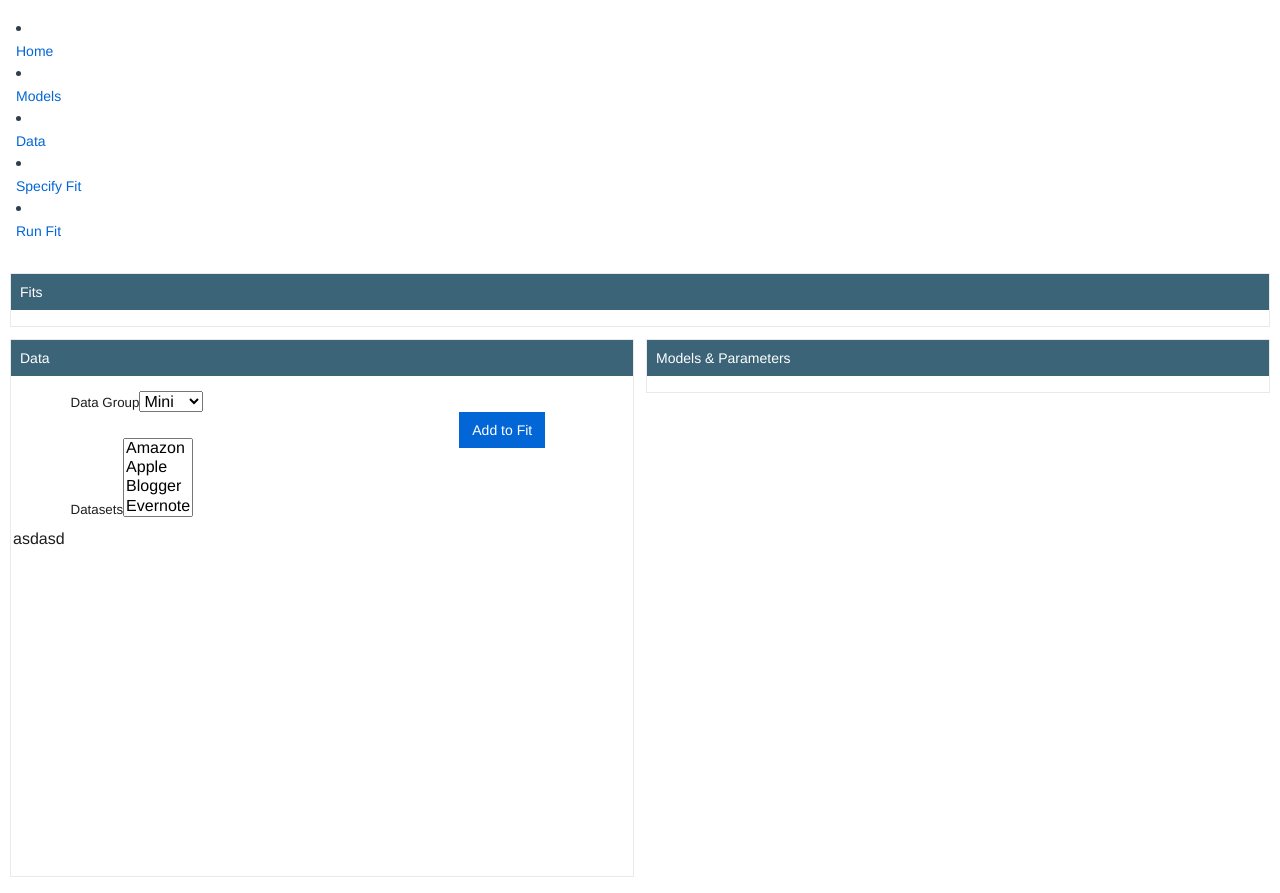
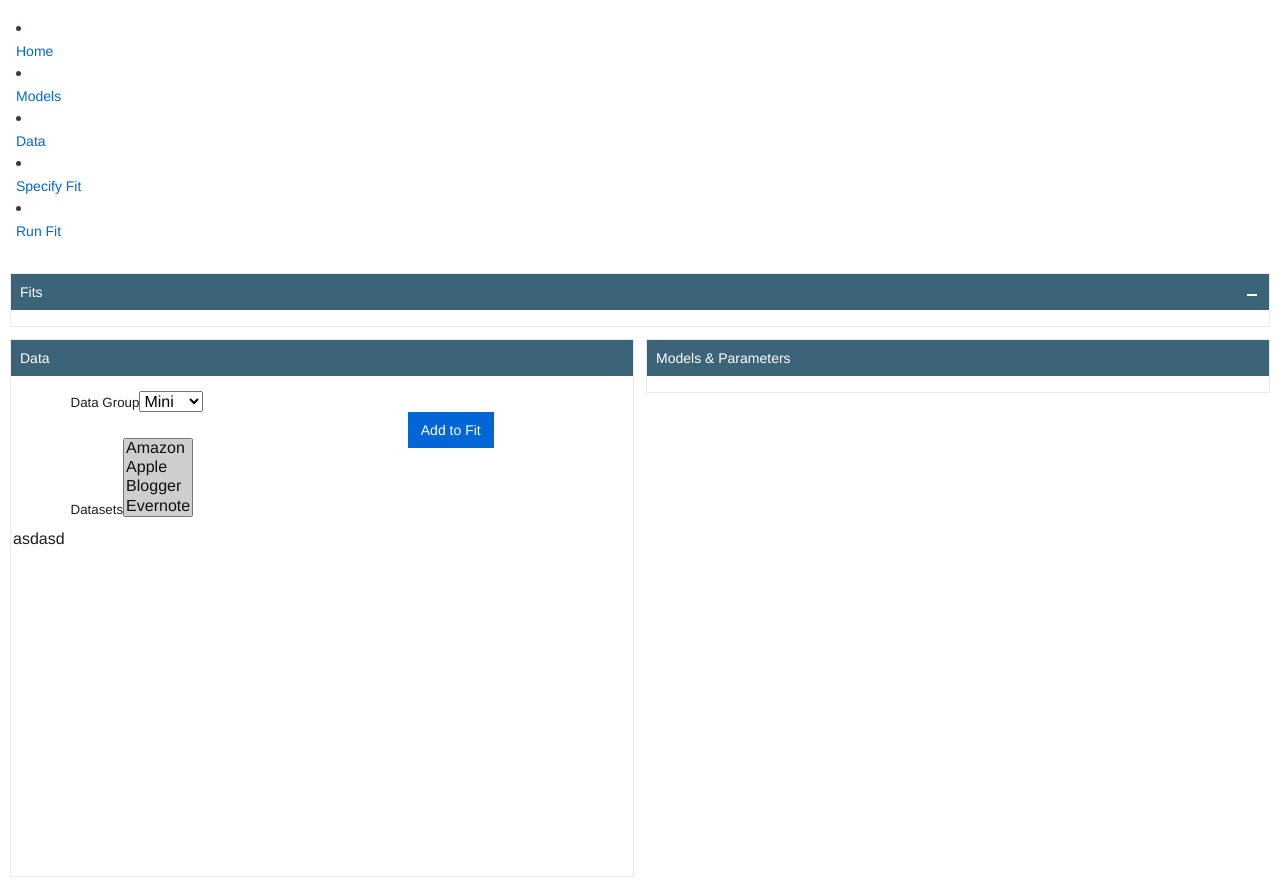
Before and after one commit to juliusbierk/simultant, a Vue app: page /specifyfit in a window 1280 px wide. Built offline with nearby package versions, Linux system fonts and the light colour scheme.

Commit message:
Data selection

```diff
--- a/src/App.vue
+++ b/src/App.vue
@@ -93,4 +93,7 @@ a {
 .defaultcursor {
   cursor: default !important;
 }
+.select-input {
+  cursor: default !important;
+}
 </style>
--- a/src/views/SpecifyFit.vue
+++ b/src/views/SpecifyFit.vue
@@ -2,9 +2,22 @@
   <div style="padding:10px" class="grid">
     <div class="row">
       <div class="cell">
-        <div class="window">
+        <div class="window" v-bind:class="{ minimized: !choose_fit_open }">
           <div class="window-caption">
             <span class="title">Fits</span>
+
+            <div class="buttons">
+              <span
+                v-show="choose_fit_open"
+                @click="choose_fit_open = false"
+                class="btn-min btn-corner-hover defaultcursor"
+              ></span>
+              <span
+                v-show="!choose_fit_open"
+                @click="choose_fit_open = true"
+                class="btn-max btn-corner-hover defaultcursor"
+              ></span>
+            </div>
           </div>
 
           <div class="window-content p-2"></div>
@@ -21,57 +34,43 @@
 
           <div style="min-height: 500px;" class="window-content p-2">
             <div class="row">
-              <div class="cell-7 offset-1">
+              <div class="cell-6 offset-1">
                 <label for="group_select"><small>Data Group</small></label>
-              <select id="group_select" data-role="select">
-                <option value="mini">Mini</option>
+                <select id="group_select" data-role="select">
+                  <option value="mini">Mini</option>
                   <option value="site">Site</option>
                   <option value="portal">Portal</option>
-              </select>
+                </select>
               </div>
               <div class="cell-3">
                 <div class="row flex-justify-center">
-                    <button style="position: relative; top:22px" class="button primary">Add to Fit</button>
-
+                  <button
+                    style="position: relative; top:22px"
+                    class="button primary defaultcursor"
+                  >
+                    Add to Fit
+                  </button>
                 </div>
-
               </div>
             </div>
 
             <div class="row">
               <div class="cell-9 offset-1">
                 <label for="dataset_select"><small>Datasets</small></label>
-              <select id="dataset_select" data-role="select" multiple>
-                <option
-                  value="1"
-                  >Amazon</option
-                >
-                <option
-                  value="2"
-                  >Apple</option
-                >
-                <option
-                  value="3"
-                  >Blogger</option
-                >
-                <option
-                  value="4"
-                  >Evernote</option
-                >
-                <option
-                  value="5"
-                  >GitHub</option
-                >
-              </select>
+                <select id="dataset_select" data-role="select" multiple>
+                  <option value="1" selected>Amazon</option>
+                  <option value="2" selected>Apple</option>
+                  <option value="3" selected>Blogger</option>
+                  <option value="4" selected>Evernote</option>
+                  <option value="5" selected>GitHub</option>
+                </select>
               </div>
             </div>
 
             <div class="row">
               asdasd
             </div>
-
           </div>
-
         </div>
       </div>
       <div class="cell">
@@ -95,7 +94,8 @@ export default {
   name: "Data",
   data: function() {
     return {
-      py: "http://127.0.0.1:7555"
+      py: "http://127.0.0.1:7555",
+      choose_fit_open: true
     };
   },
   components: {
```
